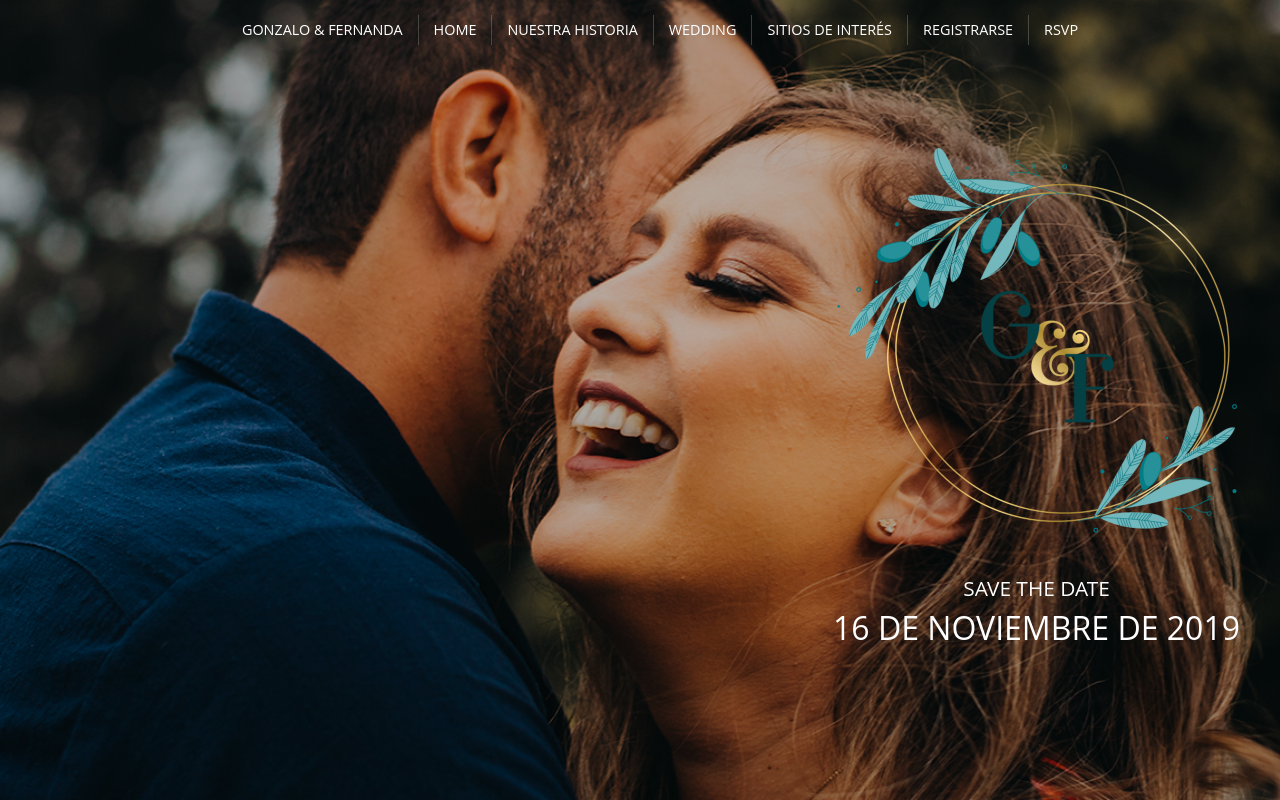
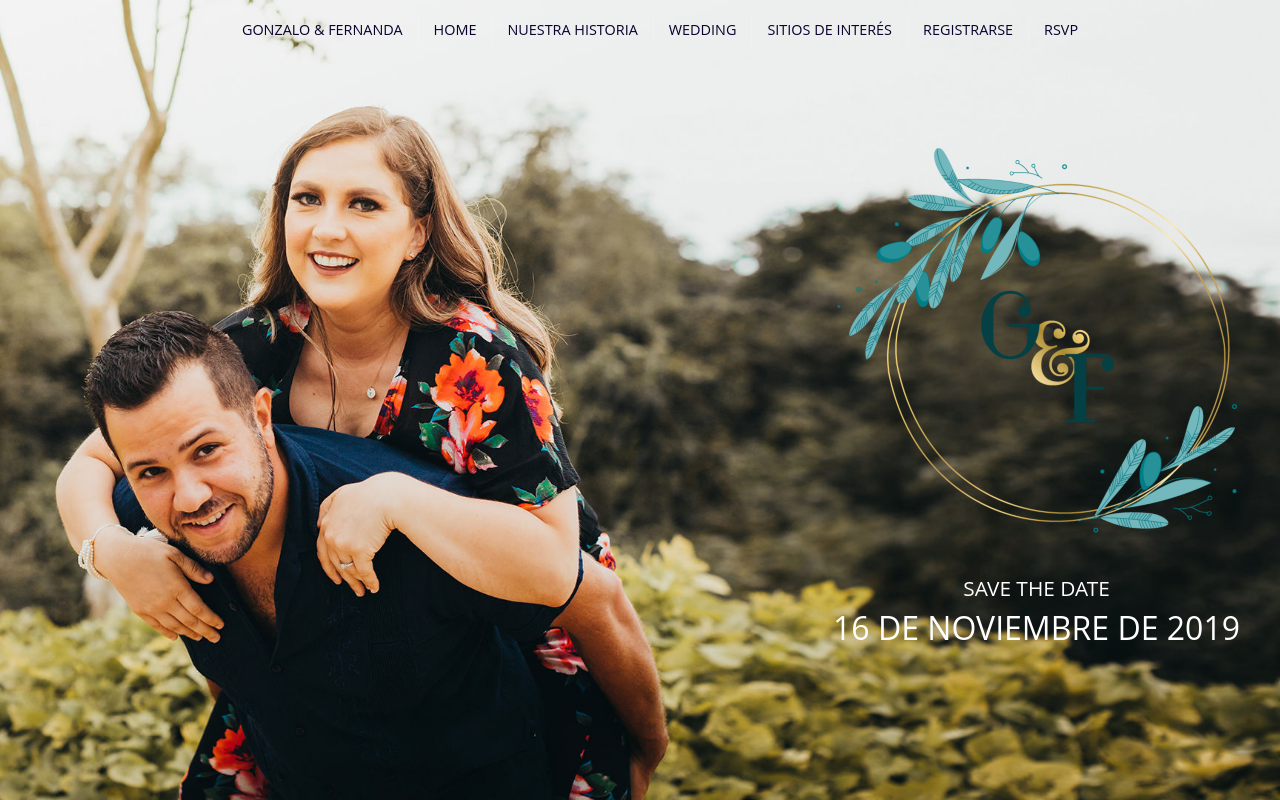
Before and after one commit to dlunamontilla/ism-1, a PHP site: page / in a window 1280 px wide. Run offline with PHP 8.4, Linux system fonts and the light colour scheme.

Commit message:
Se cambia la imagen

```diff
--- a/componentes/header.php
+++ b/componentes/header.php
@@ -6,7 +6,7 @@
 
   <!-- $carousel -->
   <div class="banner">
-    <img class="banner__imagen" src="vista/images/Web-Elementos_0067_Rectángulo-2-copia.png" alt="Home">
+    <img class="banner__imagen" src="vista/images/0076__MG_0524.jpg" alt="Home">
   </div>
 
   <div class="default">
--- a/index.html
+++ b/index.html
@@ -11,7 +11,7 @@
     <!-- <link rel="stylesheet" href="https://stackpath.bootstrapcdn.com/bootstrap/4.3.1/css/bootstrap.min.css" integrity="sha384-ggOyR0iXCbMQv3Xipma34MD+dH/1fQ784/j6cY/iJTQUOhcWr7x9JvoRxT2MZw1T" crossorigin="anonymous"> -->
 
     <!-- Estilos principales -->
-    <link rel="stylesheet" href="vista/css/style.css?v=1.1">
+    <link rel="stylesheet" href="vista/css/style.css?v=1.2">
   </head>
 
   <body>
@@ -51,7 +51,7 @@
 			</div>
  -->
   <div class="banner">
-    <img class="banner__imagen" src="vista/images/Web-Elementos_0067_Rectángulo-2-copia.png" alt="Home">
+    <img class="banner__imagen" src="vista/images/0076__MG_0524.jpg" alt="Home">
   </div>
 
   <div class="default">
--- a/index.php
+++ b/index.php
@@ -14,7 +14,7 @@
     <!-- <link rel="stylesheet" href="https://stackpath.bootstrapcdn.com/bootstrap/4.3.1/css/bootstrap.min.css" integrity="sha384-ggOyR0iXCbMQv3Xipma34MD+dH/1fQ784/j6cY/iJTQUOhcWr7x9JvoRxT2MZw1T" crossorigin="anonymous"> -->
 
     <!-- Estilos principales -->
-    <link rel="stylesheet" href="vista/css/style.css?v=1.1">
+    <link rel="stylesheet" href="vista/css/style.css?v=1.2">
   </head>
 
   <body>
--- a/recursos/asset/sass/_menu.scss
+++ b/recursos/asset/sass/_menu.scss
@@ -34,17 +34,18 @@
     &--enlace {
       align-items: center;
       padding: 0 15px;
-      color: white;
+      color: $color-base;
       justify-content: center;
 
       font: {
         size: 0.9rem;
+        font-weight: bold;
       }
 
       text-transform: uppercase;
 
       &:hover {
-        color: white;
+        color: $color-base;
         text-decoration: none;
       }
     }
--- a/vista/css/style.css
+++ b/vista/css/style.css
@@ -235,13 +235,14 @@
 .menu-horizontal--enlace {
   align-items: center;
   padding: 0 15px;
-  color: white;
+  color: #0d002f;
   justify-content: center;
   font-size: 0.9rem;
+  font-font-weight: bold;
   text-transform: uppercase;
 }
 .menu-horizontal--enlace:hover {
-  color: white;
+  color: #0d002f;
   text-decoration: none;
 }
 
```
Also changed, not shown: vista/images/0076__MG_0524.jpg (added), vista/images/Web-Elementos_0076__MG_0524.png (added), 1 other file.
